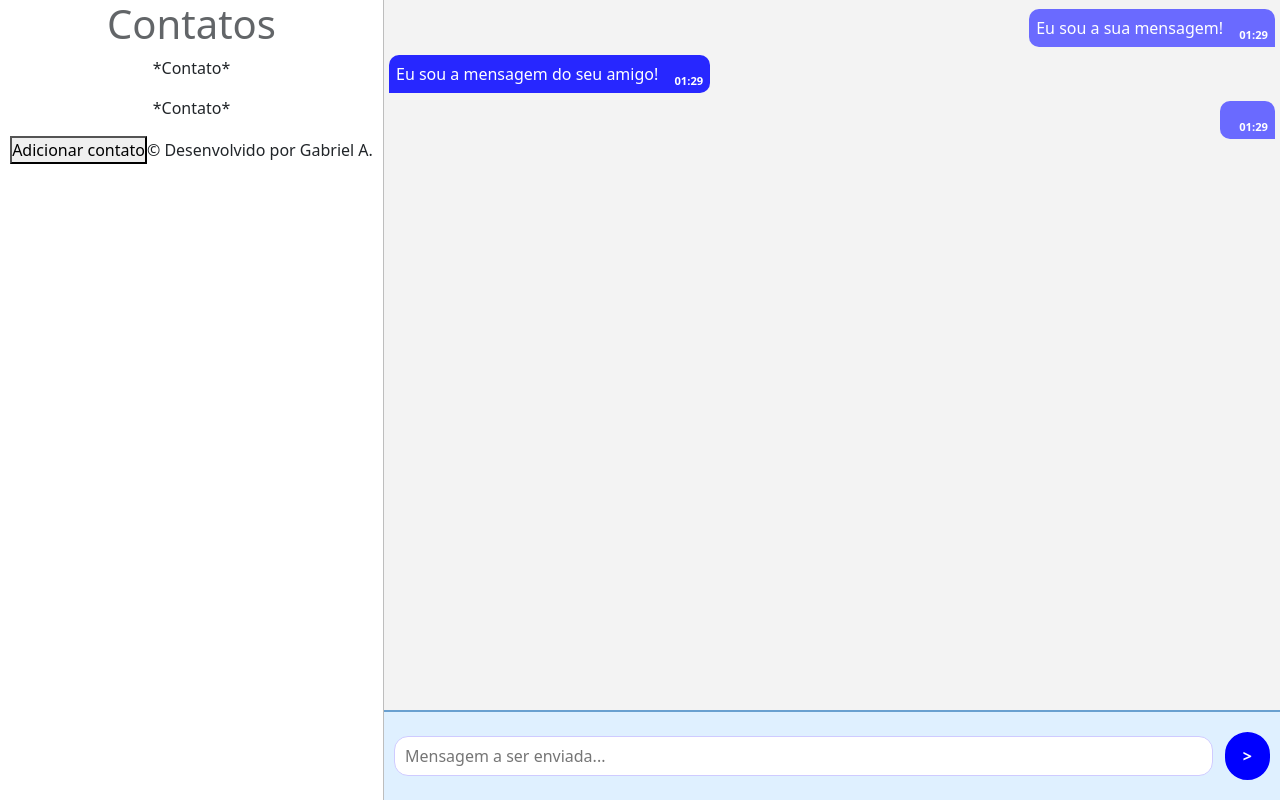
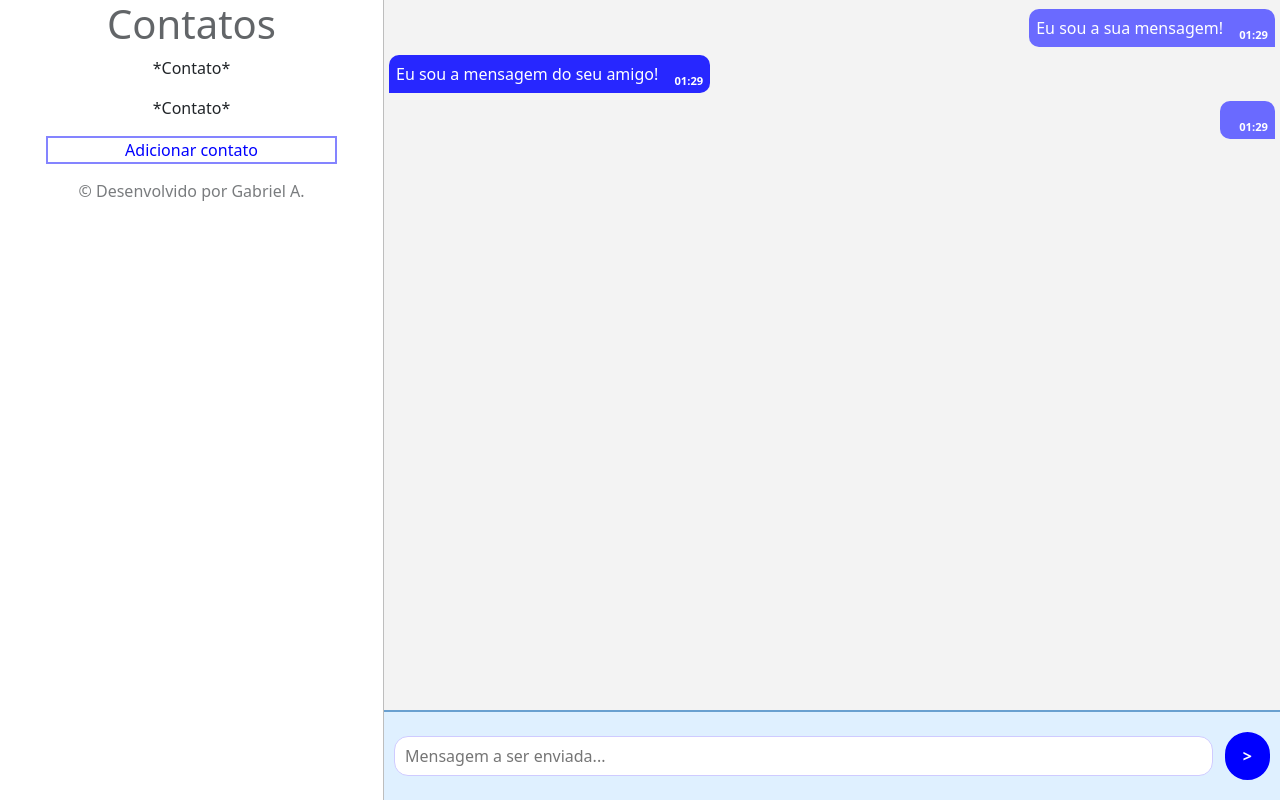
Before and after one commit to Scoorpioon/Tap-and-Send, a React (Create React App) app: page / in a window 1280 px wide. Built offline with nearby package versions, Linux system fonts and the light colour scheme.

Commit message:
Atualização de estilização completa
Alterado os cards de contato para uma melhor compreensão, e o botão temporário de adição de contatos.

```diff
--- a/src/styles/contactBar.css
+++ b/src/styles/contactBar.css
@@ -71,3 +71,21 @@
     height: 40px;
     border: 1px solid black;
 }
+
+.temporaryBottomContainer {
+    display: flex;
+    flex-direction: column;
+    gap: 15px;
+    align-items: center;
+}
+
+.temporaryBottomContainer span {
+    opacity: 0.6;
+}
+
+.temporaryBottomContainer button {
+    width: 80%;
+    background: none;
+    color: rgb(0, 0, 255);
+    border: 2px solid rgb(132, 132, 255);
+}
```
